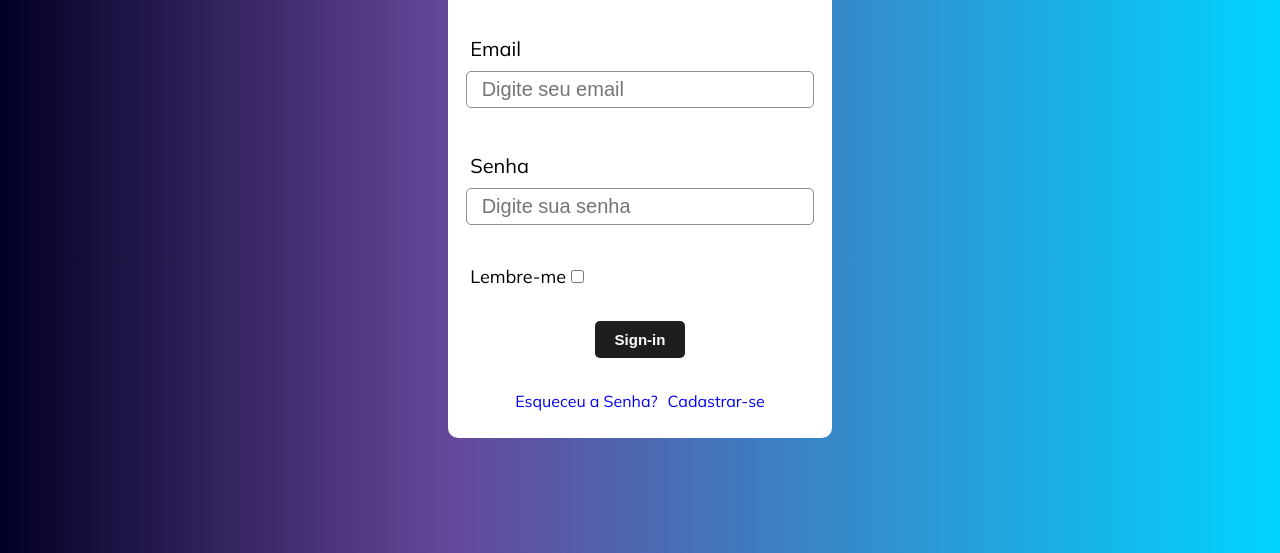
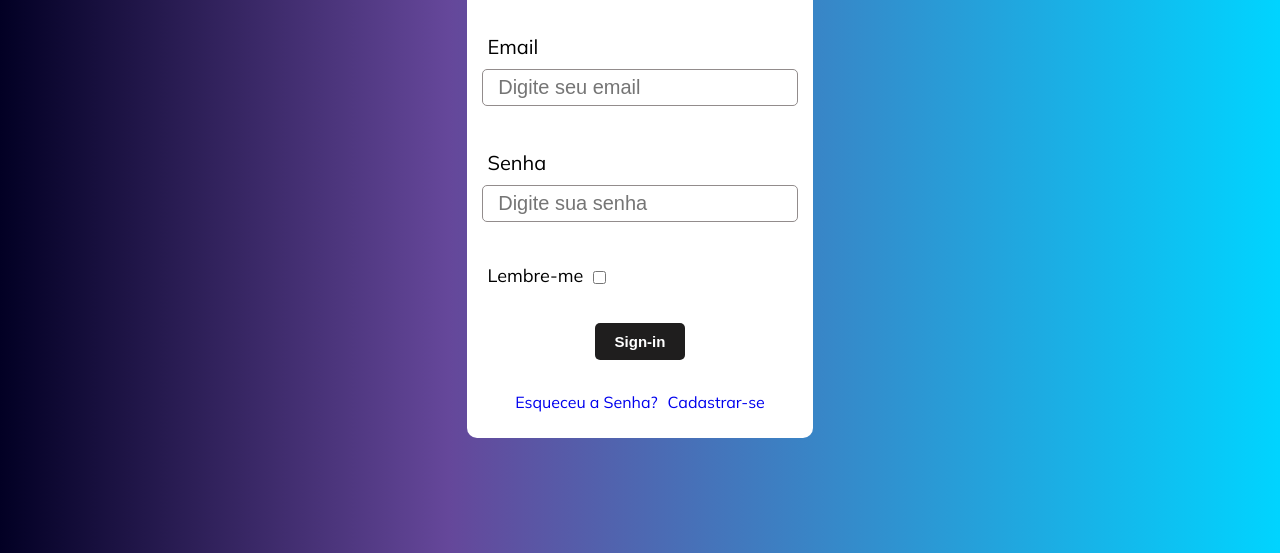
Before and after one commit to Kilwiny/TP4, a plain HTML site: page index.html in a window 1280 px wide. Shown: the part 247-800 px from the top of the page. Drawn offline with Linux system fonts and the light colour scheme.

Commit message:
Site atualizado na quarta feira

```diff
--- a/css/style.css
+++ b/css/style.css
@@ -32,7 +32,7 @@ label{
     margin-left: 10px;
 }
 .formulario{
-    width: 30vw;
+    width: 27vw;
     height: 70vh;
     border: 0;
     display: flex;
@@ -45,8 +45,16 @@ label{
 }
 
 .elemento-check{
+    display: flex;
+    align-items: center;
+    gap: 10px;
+    /*border: solid 1px black;*/
     font-size: 18px;
     width: 90%;
+    height: 30px;
+}
+input[type="checkbox"]{
+    margin-top: 3px;
 }
  img{
     width: 10%;
@@ -69,6 +77,7 @@ label{
     font-size: 20px;
 
 }
+
 
 
 input[type="email"], input[type="password"]{
```
